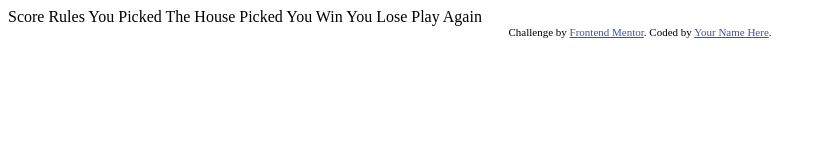
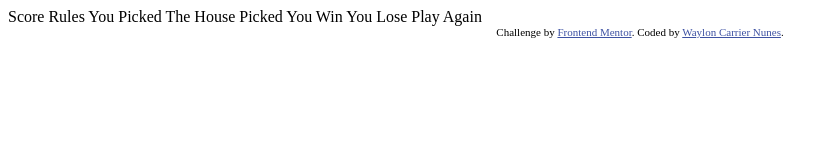
Before and after one commit to Breckles/rock-paper-scissors, an Angular app: page / in a window 1280 px wide. Shown: the top 160 px of the page, without its empty margins (0-835 px from the left). Built offline with nearby package versions, Linux system fonts and the light colour scheme.

Commit message:
edited attribution

```diff
--- a/src/app/app.component.html
+++ b/src/app/app.component.html
@@ -14,5 +14,6 @@ Play Again
 <div class="attribution">
   Challenge by <a href="https://www.frontendmentor.io?ref=challenge"
      target="_blank">Frontend Mentor</a>.
-  Coded by <a href="#">Your Name Here</a>.
+  Coded by <a href="https://github.com/Breckles"
+     target="_blank">Waylon Carrier Nunes</a>.
 </div>
```
